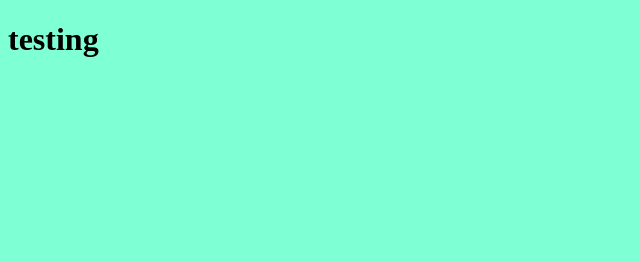
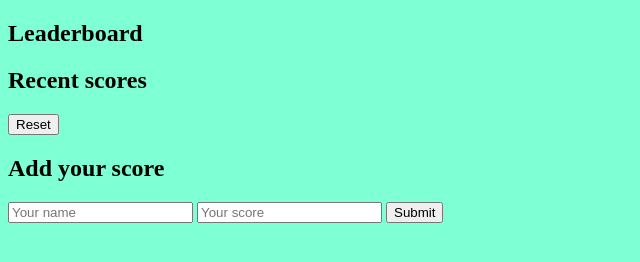
Before and after one commit to Daron976/Leaderboard, a website built with webpack: page src/index.html in a window 1280 px wide. Shown: the whole page, without its empty margins (0-640 px from the left). Built offline with nearby package versions, Linux system fonts and the light colour scheme.

Commit message:
Add html text

```diff
--- a/src/index.html
+++ b/src/index.html
@@ -7,9 +7,31 @@
   <link rel="stylesheet" href="styles.css">
   <script src="https://kit.fontawesome.com/8f283d01ad.js" crossorigin="anonymous"></script>
   <link rel="stylesheet" href="https://fonts.googleapis.com/css2?family=Material+Symbols+Outlined:opsz,wght,FILL,GRAD@20..48,100..700,0..1,-50..200" />
-  <title>To Do List</title>
+  <title>Leaderboard</title>
 </head>
 <body>
-  <h1>testing</h1>
+  <section id="main-content">
+    <h1 id="header">Leaderboard</h1>
+    <div class="content">
+      <div class="scores">
+        <div class="scores-header">
+          <h2>Recent scores</h2>
+          <button class="btn reset-btn" type="button" name="reset">Reset</button>
+        </div>
+        <ul class="scores-data"></ul>
+      </div>
+      <div class="add-scores">
+        <h2>Add your score</h2>
+        <form action="#" id="form-data">
+          <label for="name"></label>
+          <input type="text" name="name" id="name" placeholder="Your name">
+          <label for="score"></label>
+          <input type="text" name="score" id="score" placeholder="Your score">
+          <label for="button"></label>
+          <button class="btn" type="button" name="submit" id="button">Submit</button>
+        </form>
+      </div>
+    </div>
+  </section>
 </body>
 </html>
```
